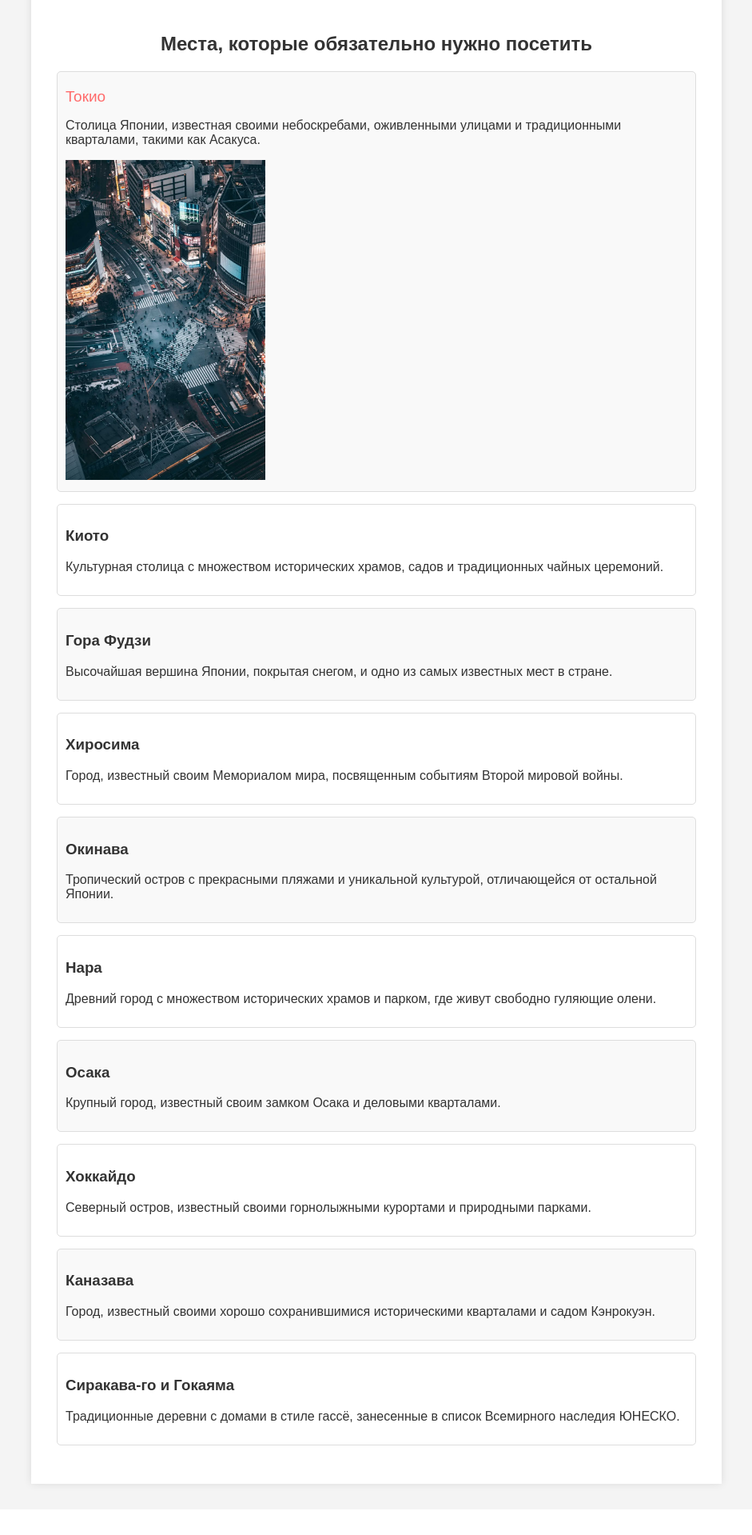
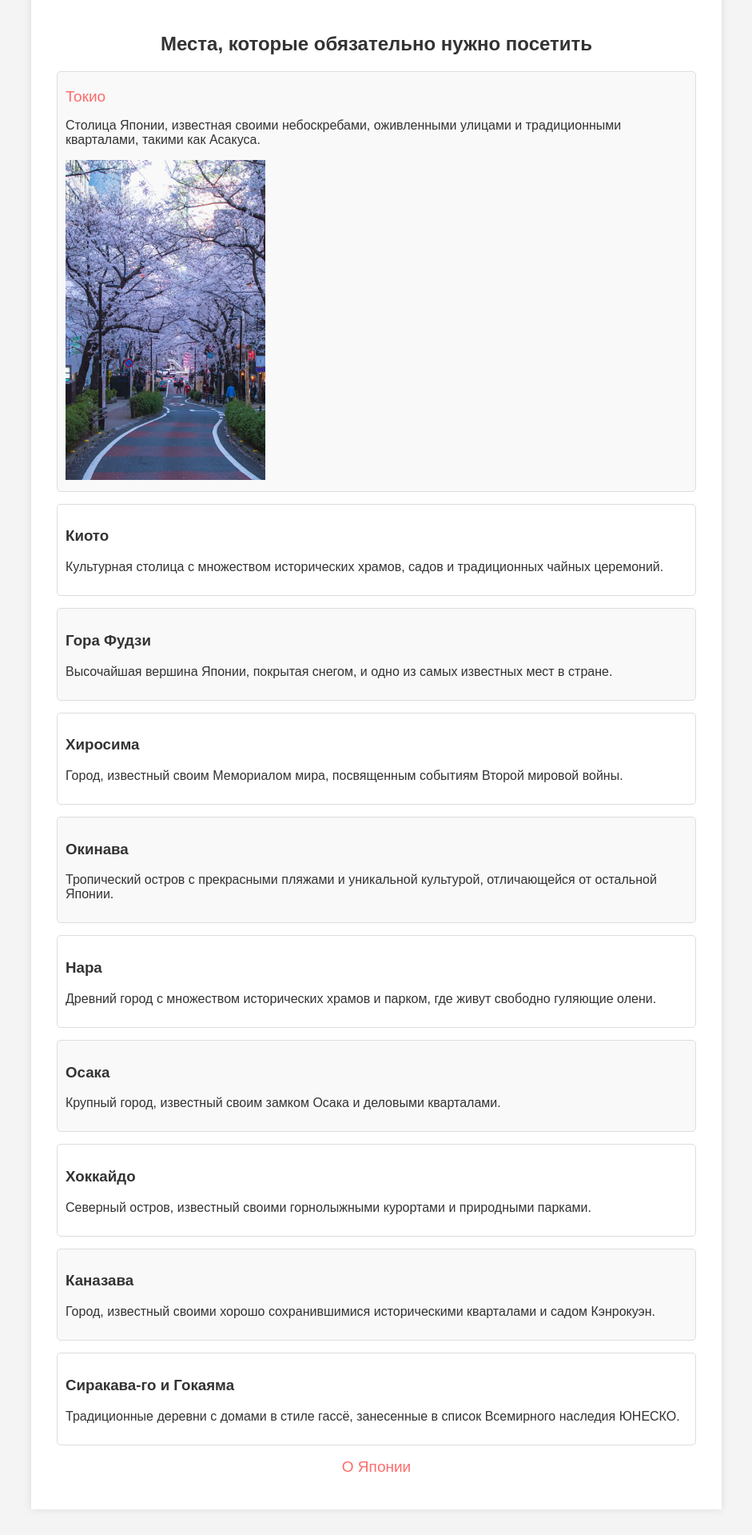
Before and after one commit to Domiff/Japan-guide, a Django app: page /welcome/places in a window 1280 px wide. Shown: the part 155-2074 px from the top of the page at 80% size, without its empty margins (169-1110 px from the left). Before the commit the page ends 2017 px from the top, so only its background shows below. Run offline with Django 5.2, Linux system fonts and the light colour scheme; data comes from the database, SQL or seed files in the repository; both versions use the stored data as it was after the commit.

Commit message:
Add files via upload

```diff
--- a/japan_guide/japan_guide/settings.py
+++ b/japan_guide/japan_guide/settings.py
@@ -118,6 +118,8 @@ USE_TZ = True
 
 STATIC_URL = 'static/'
 
+
+
 # Default primary key field type
 # https://docs.djangoproject.com/en/5.2/ref/settings/#default-auto-field
 
--- a/japan_guide/welcome_japan/models.py
+++ b/japan_guide/welcome_japan/models.py
@@ -1,7 +1,6 @@
 from django.db import models
 
 
-# class PlacesModel(models.Model):
-#     name = models.CharField(max_length=100)
-#     description = models.TextField()
-#     image = models.ImageField(upload_to='images/')
+class PlacesModel(models.Model):
+    name = models.CharField(max_length=100)
+    description = models.TextField()
--- a/japan_guide/welcome_japan/templates/welcome_japan/about_japan.html
+++ b/japan_guide/welcome_japan/templates/welcome_japan/about_japan.html
@@ -29,6 +29,7 @@
 
             <div>
                 <a href="{% url 'welcome' %}" class="link">Вернуться на главную</a>
+                <a href="{% url 'places' %}" class="link">Популярные места в Японии</a>
             </div>
 
             <h2>Популярные статьи</h2>
--- a/japan_guide/welcome_japan/templates/welcome_japan/popular_places.html
+++ b/japan_guide/welcome_japan/templates/welcome_japan/popular_places.html
@@ -16,13 +16,12 @@
             <h2>Места, которые обязательно нужно посетить</h2>
             <ul>
                 <li>
-                   <a href="{% url 'tokyo' %}" class="link">Токио</a>
+                   <a href="{% url 'tokyo' %}" class="link">{{ places.name }}</a>
                     <p>
-                        Столица Японии, известная своими небоскребами, оживленными улицами и традиционными кварталами,
-                        такими как Асакуса.
+                        {{ places.description }}
                     </p>
                     {% load static %}
-                    <img class="image" src="{% static 'welcome_japan/images/tokyo.jpeg' %}" alt="Tokyo">
+                    <img class="image" src="{% static 'welcome_japan/images/Tokyo, Japan_.jpeg' %}" alt="Tokyo">
                 </li>
                 <li>
                     <h3>Киото</h3>
@@ -61,6 +60,7 @@
                     <p>Традиционные деревни с домами в стиле гассё, занесенные в список Всемирного наследия ЮНЕСКО.</p>
                 </li>
             </ul>
+            <a href="{% url 'about' %}" class="link">О Японии</a>
         </div>
     </main>
 </body>
--- a/japan_guide/welcome_japan/views.py
+++ b/japan_guide/welcome_japan/views.py
@@ -1,5 +1,8 @@
-from django.shortcuts import render
-from django.views.generic import View
+from django.http import HttpResponse, HttpRequest
+from django.shortcuts import render, get_object_or_404
+from django.views.generic import View, ListView
+
+from .models import PlacesModel
 
 
 class WelcomeView(View):
@@ -13,8 +16,11 @@ class AboutTokyoView(View):
 
 
 class PopularPlacesView(View):
-    def get(self, request):
-        return render(request, 'welcome_japan/popular_places.html')
+    def get(self, request: HttpRequest):
+        context = {
+            'places': PlacesModel.objects.get(name='Токио'),
+        }
+        return render(request, 'welcome_japan/popular_places.html', context=context)
 
 
 class TokyoView(View):
```
Also changed, not shown: japan_guide/db.sqlite3 (added), japan_guide/welcome_japan/migrations/0001_initial.py (added), japan_guide/welcome_japan/migrations/0002_remove_placesmodel_image.py (added), japan_guide/welcome_japan/static/welcome_japan/images/Tokyo, Japan_.jpeg (added).
